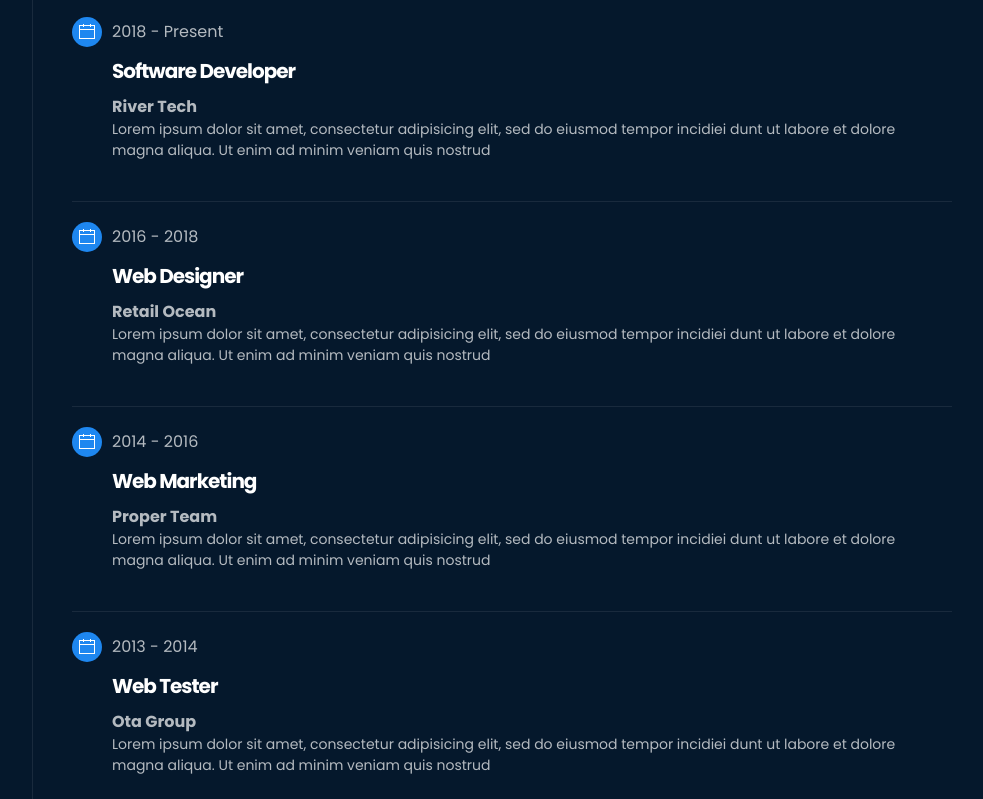
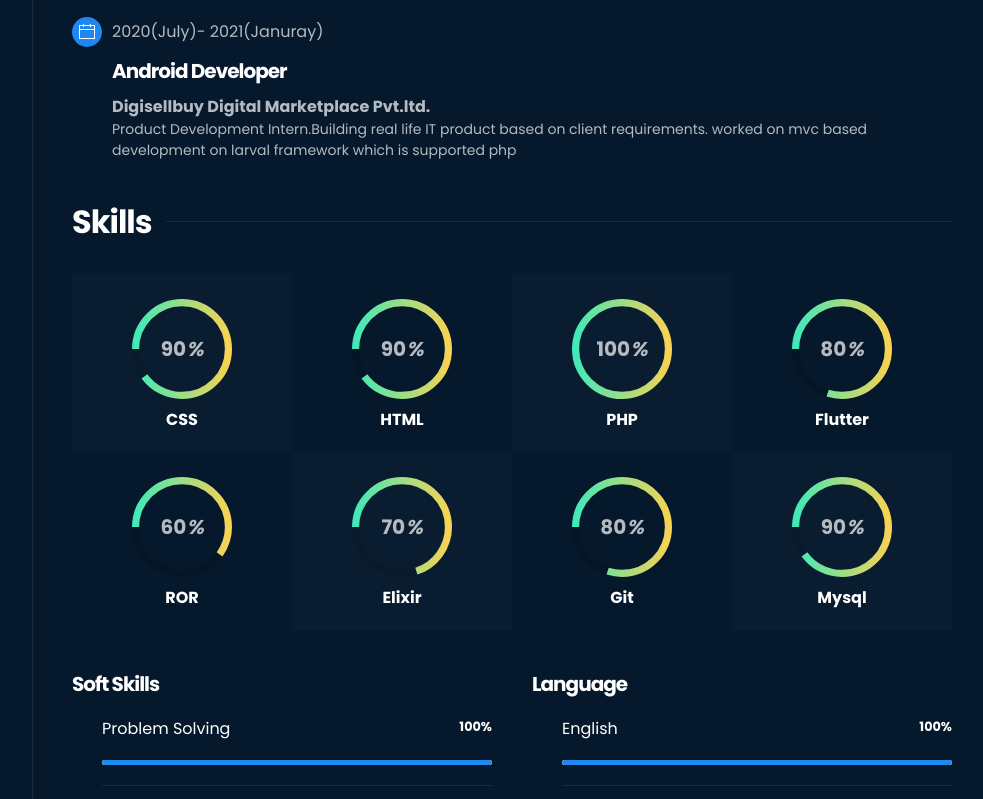
Before and after one commit to deepaksmishra/myportfolio.io, a website: page index.html in a window 1280 px wide. Shown: the part 2078-2877 px from the top of the page, without its empty margins (288-1271 px from the left). Drawn offline with Linux system fonts and the light colour scheme.

Commit message:
Update index.html

```diff
--- a/index.html
+++ b/index.html
@@ -294,58 +294,15 @@
                     <div class="yb-resume-item">
                       <div class="yb-resume-item-date">
                         <div class="yb-resume-item-date-icon"> <span data-uk-icon="calendar"></span></div>
-                        <div class="yb-resume-item-date-text"><span>2018 - Present</span></div>
+                        <div class="yb-resume-item-date-text"><span>2020(July)- 2021(Januray)</span></div>
                       </div>
-                      <h4 class="yb-section-title">Software Developer</h4>
-                      <strong>River Tech</strong>
+                      <h4 class="yb-section-title">Android Developer</h4>
+                      <strong>Digisellbuy Digital Marketplace Pvt.ltd.</strong>
                       <div class="uk-text-small">
-                        <p>Lorem ipsum dolor sit amet, consectetur adipisicing elit, sed do eiusmod tempor incidiei dunt ut labore et dolore magna aliqua. Ut enim ad minim veniam quis nostrud</p>
+                        <p>Product Development Intern.Building real life IT product based on client requirements. worked on mvc based development on larval framework which is supported php</p>
                       </div>
                     </div>
-                  </li>
-                  <li>
-                    <div class="yb-resume-item">
-                      <div class="yb-resume-item-date">
-                        <div class="yb-resume-item-date-icon"> <span data-uk-icon="calendar"></span></div>
-                        <div class="yb-resume-item-date-text"><span>2016 - 2018</span></div>
-                      </div>
-                      <h4 class="yb-section-title">Web Designer</h4>
-                      <strong>Retail Ocean</strong>
-                      <div class="uk-text-small">
-                        <p>Lorem ipsum dolor sit amet, consectetur adipisicing elit, sed do eiusmod tempor incidiei dunt ut labore et dolore magna aliqua. Ut enim ad minim veniam quis nostrud</p>
-                      </div>
-                    </div>
-                  </li>
-                  <li>
-                    <div class="yb-resume-item">
-                      <div class="yb-resume-item-date">
-                        <div class="yb-resume-item-date-icon"> <span data-uk-icon="calendar"></span></div>
-                        <div class="yb-resume-item-date-text"><span>2014 - 2016</span></div>
-                      </div>
-                      <h4 class="yb-section-title">Web Marketing</h4>
-                      <strong>Proper Team</strong>
-                      <div class="uk-text-small">
-                        <p>Lorem ipsum dolor sit amet, consectetur adipisicing elit, sed do eiusmod tempor incidiei dunt ut labore et dolore magna aliqua. Ut enim ad minim veniam quis nostrud</p>
-                      </div>
-                    </div>
-                  </li>
-                  <li>
-                    <div class="yb-resume-item">
-                      <div class="yb-resume-item-date">
-                        <div class="yb-resume-item-date-icon"> <span data-uk-icon="calendar"></span></div>
-                        <div class="yb-resume-item-date-text"><span>2013 - 2014</span></div>
-                      </div>
-                      <h4 class="yb-section-title">Web Tester</h4>
-                      <strong>Ota Group</strong>
-                      <div class="uk-text-small">
-                        <p>Lorem ipsum dolor sit amet, consectetur adipisicing elit, sed do eiusmod tempor incidiei dunt ut labore et dolore magna aliqua. Ut enim ad minim veniam quis nostrud</p>
-                      </div>
-                    </div>
-                  </li>
-                </ul>
-              </div>
-            </div>
-            <div>
+
               <h2 class="yb-section-title  uk-heading-line " id="skills">
                 <span>Skills</span>
               </h2>
```
